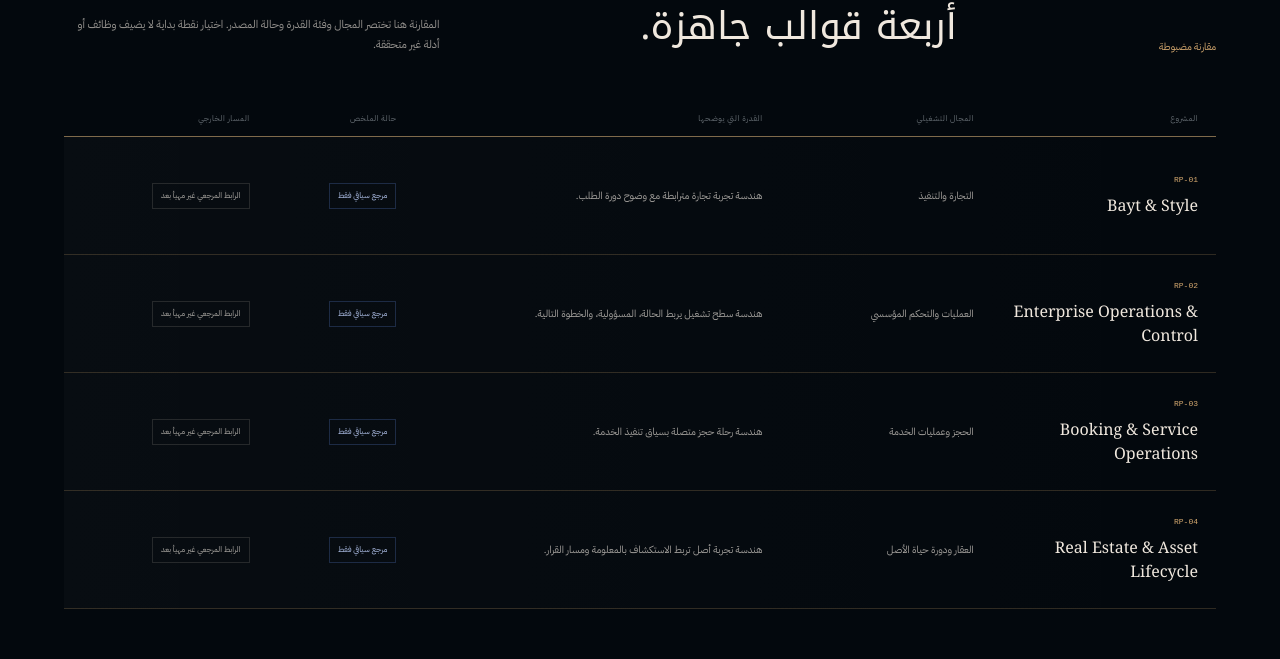
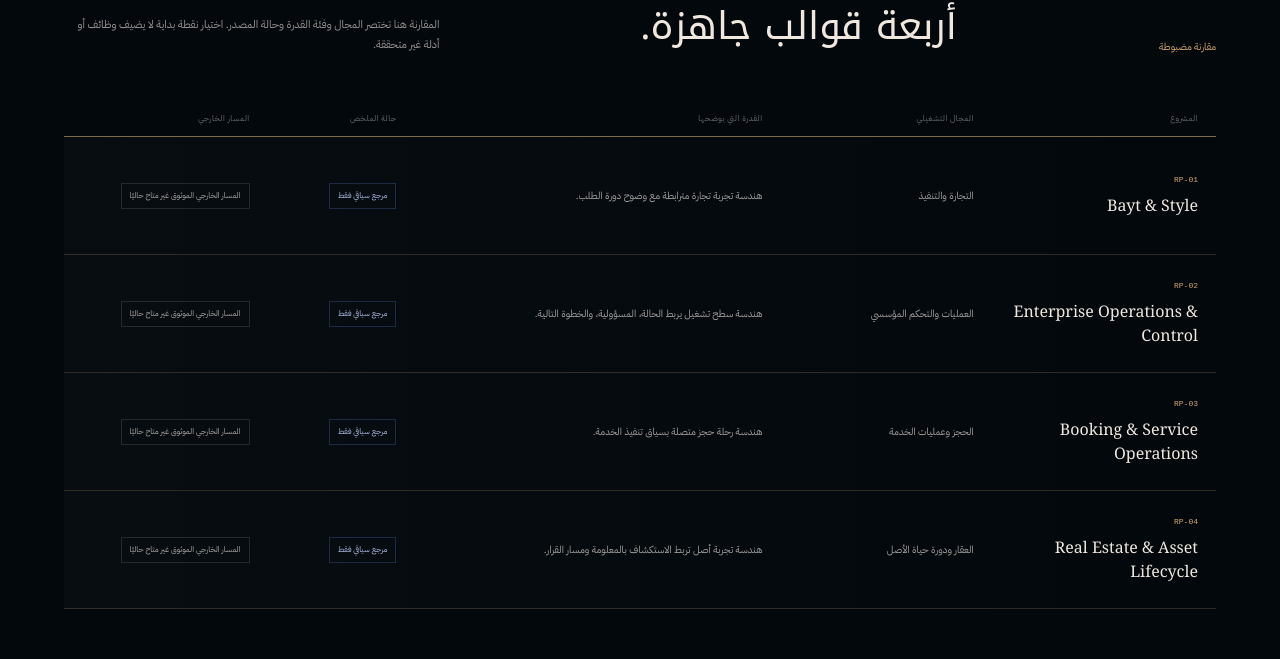
Before and after one commit to hamad933/GS-2, a React (Vite) app: page /reference-projects in a window 1280 px wide. Shown: the part 1560-2219 px from the top of the page. Built offline with nearby package versions, Linux system fonts and the light colour scheme.

Commit message:
fix(reference-projects): clarify comparison semantics

```diff
--- a/src/features/reference-projects/ReferenceProjectsBody.tsx
+++ b/src/features/reference-projects/ReferenceProjectsBody.tsx
@@ -43,8 +43,8 @@
     notProve: 'ما لا يثبته هذا المرجع',
     evidenceState: 'حالة التحقق',
     routeSlot: 'مسار المصدر المستقل',
-    routeMissing: 'لم يُضبط رابط موثوق للمصدر المستقل في هذا المستودع.',
-    routeState: 'الرابط المرجعي غير مهيأ بعد',
+    routeMissing: 'لا يتوفر حاليًا رابط موثوق إلى المصدر المستقل.',
+    routeState: 'المسار الخارجي الموثوق غير متاح حاليًا',
     compareEyebrow: 'مقارنة مضبوطة',
     compareTitle: 'أربع نقاط بداية، وليست أربعة قوالب جاهزة.',
     compareIntro: 'المقارنة هنا تختصر المجال وفئة القدرة وحالة المصدر. اختيار نقطة بداية لا يضيف وظائف أو أدلة غير متحققة.',
@@ -75,8 +75,8 @@
     notProve: 'What this reference does not prove',
     evidenceState: 'Verification state',
     routeSlot: 'Independent source route',
-    routeMissing: 'No verified independent-source URL is configured in this repository.',
-    routeState: 'Reference route not configured yet',
+    routeMissing: 'No verified route to the independent source is currently available.',
+    routeState: 'Verified outbound route currently unavailable',
     compareEyebrow: 'Controlled comparison',
     compareTitle: 'Four starting points—not four ready-made templates.',
     compareIntro: 'This comparison is limited to domain, capability class, and source state. Choosing a starting point adds no unverified feature or proof.',
@@ -109,12 +109,22 @@
 function StateLabel({
   label,
   machineState,
+  accessibilityLabel,
+  comparisonField,
 }: {
   label: string;
   machineState: EvidenceState | typeof routeMachineState;
+  accessibilityLabel?: string;
+  comparisonField?: 'state' | 'route';
 }) {
   return (
-    <span className="rp-state-label" data-state={machineState}>
+    <span
+      className="rp-state-label"
+      data-state={machineState}
+      data-comparison-field={comparisonField}
+      role={accessibilityLabel ? 'group' : undefined}
+      aria-label={accessibilityLabel}
+    >
       <strong>{label}</strong>
     </span>
   );
@@ -378,7 +388,7 @@
           <span>{copy.compareIntro}</span>
         </header>
 
-        <div className="rp-comparison__legend" aria-hidden="true">
+        <div className="rp-comparison__legend">
           <span>{copy.project}</span>
           <span>{copy.domain}</span>
           <span>{copy.capability}</span>
@@ -386,18 +396,55 @@
           <span>{copy.route}</span>
         </div>
         <ol className="rp-comparison__rows">
-          {referenceProjects.map((project) => (
-            <li key={project.id} data-project-row={project.id}>
-              <div><span dir="ltr">{publicProjectCode(project.code)}</span><strong dir="ltr">{project.name}</strong></div>
-              <p>{localized(project.domain, locale)}</p>
-              <p>{localized(project.capabilityClass, locale)}</p>
-              <StateLabel
-                label={localized(evidenceStateLabels.REFERENCE_ONLY, locale)}
-                machineState="REFERENCE_ONLY"
-              />
-              <StateLabel label={copy.routeState} machineState={routeMachineState} />
-            </li>
-          ))}
+          {referenceProjects.map((project) => {
+            const publicCode = publicProjectCode(project.code);
+            const domain = localized(project.domain, locale);
+            const capability = localized(project.capabilityClass, locale);
+            const summaryState = localized(evidenceStateLabels.REFERENCE_ONLY, locale);
+
+            return (
+              <li
+                key={project.id}
+                data-project-row={project.id}
+                aria-label={`${copy.project}: ${publicCode} ${project.name}`}
+              >
+                <div
+                  role="group"
+                  aria-label={`${copy.project}: ${publicCode} ${project.name}`}
+                  data-comparison-field="project"
+                >
+                  <span dir="ltr">{publicCode}</span>
+                  <strong dir="ltr">{project.name}</strong>
+                </div>
+                <p
+                  role="group"
+                  aria-label={`${copy.domain}: ${domain}`}
+                  data-comparison-field="domain"
+                >
+                  {domain}
+                </p>
+                <p
+                  role="group"
+                  aria-label={`${copy.capability}: ${capability}`}
+                  data-comparison-field="capability"
+                >
+                  {capability}
+                </p>
+                <StateLabel
+                  label={summaryState}
+                  machineState="REFERENCE_ONLY"
+                  accessibilityLabel={`${copy.state}: ${summaryState}`}
+                  comparisonField="state"
+                />
+                <StateLabel
+                  label={copy.routeState}
+                  machineState={routeMachineState}
+                  accessibilityLabel={`${copy.route}: ${copy.routeState}`}
+                  comparisonField="route"
+                />
+              </li>
+            );
+          })}
         </ol>
       </section>
     </div>
```
Also changed, not shown: 1 other file (tests, documents, lock files or other folders).
